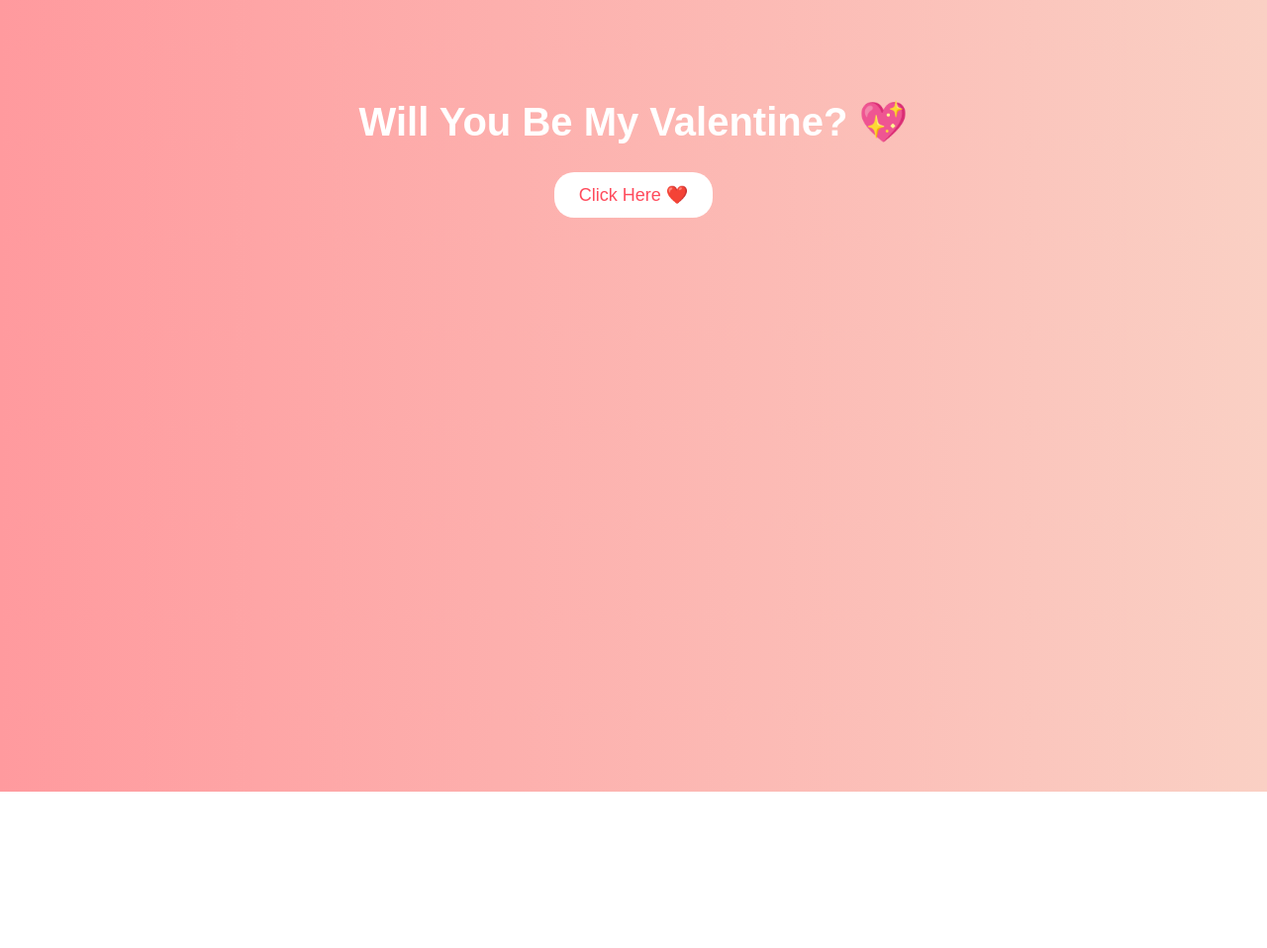
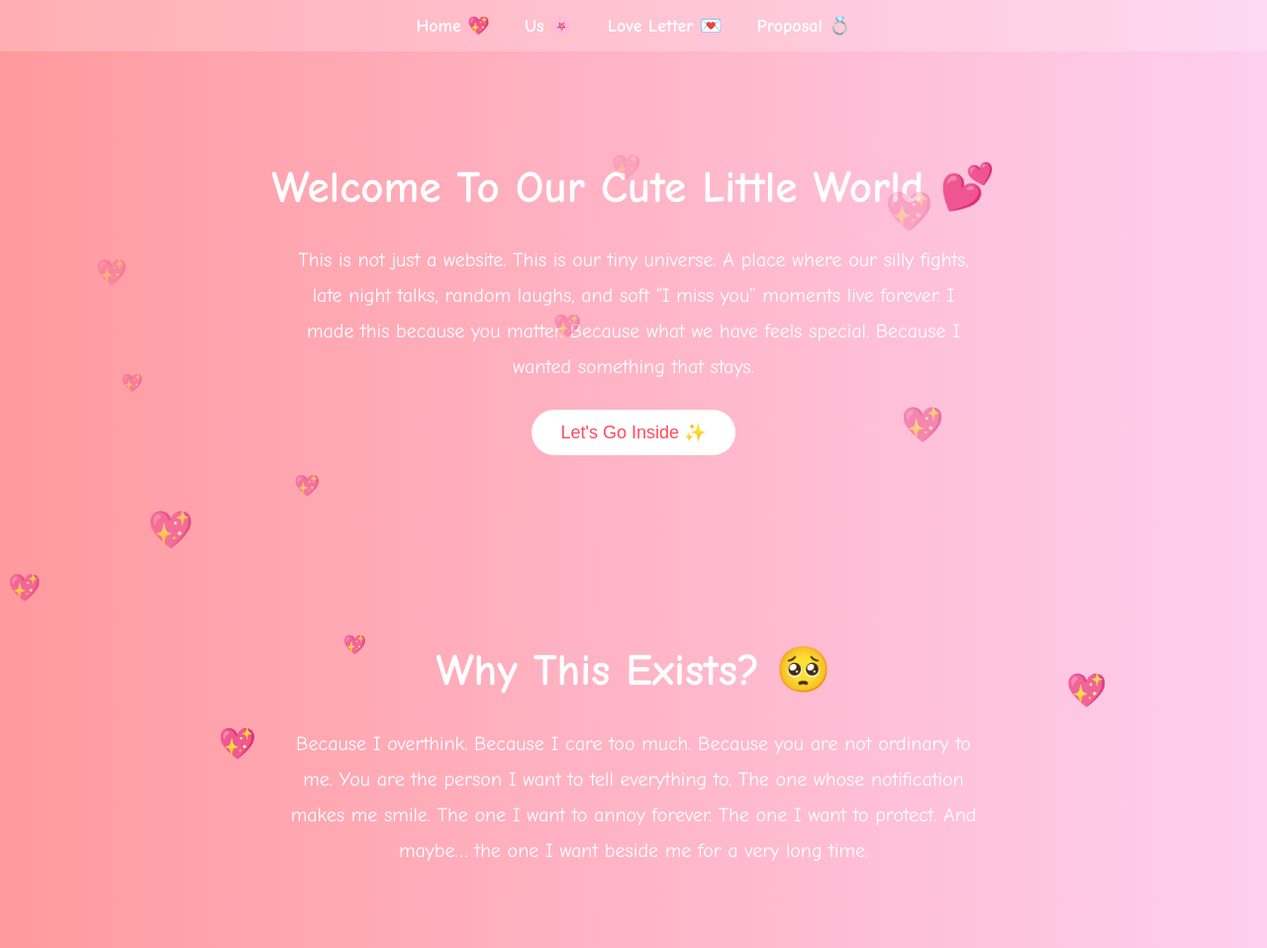
Before and after one commit to aryaxcutie/valentine, a plain HTML site: page index.html in a window 1280 px wide. Shown: the whole page at 99% size. Before the commit the page ends 800 px from the top, so only its background shows below. Drawn offline with Linux system fonts and the light colour scheme.

Commit message:
Update index.html

```diff
--- a/index.html
+++ b/index.html
@@ -1,52 +1,140 @@
 <!DOCTYPE html>
 <html>
 <head>
-<title>Happy Valentine ❤️</title>
+<title>Our Cute Little World 💕</title>
+
 <style>
 body {
-  background: linear-gradient(to right, #ff9a9e, #fad0c4);
+  margin: 0;
+  font-family: Comic Sans MS, cursive;
+  background: linear-gradient(to right, #ff9a9e, #fecfef);
   text-align: center;
-  font-family: Arial, sans-serif;
+  color: white;
+  overflow-x: hidden;
 }
+
+/* Navbar */
+.navbar {
+  background-color: rgba(255,255,255,0.2);
+  padding: 15px;
+}
+.navbar a {
+  color: white;
+  margin: 15px;
+  text-decoration: none;
+  font-weight: bold;
+  font-size: 18px;
+}
+.navbar a:hover {
+  text-decoration: underline;
+}
+
+/* Sections */
+.section {
+  padding: 80px 20px;
+}
+
 h1 {
-  margin-top: 100px;
-  color: white;
-  font-size: 40px;
+  font-size: 45px;
 }
+
+p {
+  max-width: 700px;
+  margin: auto;
+  font-size: 20px;
+  line-height: 1.8;
+}
+
+/* Button */
 button {
-  padding: 12px 25px;
+  padding: 12px 30px;
   font-size: 18px;
+  border: none;
+  border-radius: 25px;
   background-color: white;
   color: #ff4b5c;
-  border: none;
-  border-radius: 20px;
   cursor: pointer;
+  margin-top: 25px;
 }
 button:hover {
   background-color: #ff4b5c;
   color: white;
 }
-#message {
-  margin-top: 20px;
-  font-size: 22px;
-  color: white;
+
+/* Floating hearts */
+.heart {
+  position: fixed;
+  bottom: -10px;
+  font-size: 20px;
+  animation: float 6s linear infinite;
+}
+@keyframes float {
+  0% { transform: translateY(0); opacity: 1; }
+  100% { transform: translateY(-100vh); opacity: 0; }
 }
 </style>
 </head>
 
 <body>
 
-<h1>Will You Be My Valentine? 💖</h1>
+<!-- Background Music -->
+<audio autoplay loop>
+  <source src="song.mp3" type="audio/mpeg">
+</audio>
 
-<button onclick="showMessage()">Click Here ❤️</button>
+<div class="navbar">
+  <a href="index.html">Home 💖</a>
+  <a href="about.html">Us 🌸</a>
+  <a href="love.html">Love Letter 💌</a>
+  <a href="proposal.html">Proposal 💍</a>
+</div>
 
-<p id="message"></p>
+<div class="section">
+  <h1>Welcome To Our Cute Little World 💕</h1>
+  <p>
+    This is not just a website.
+    This is our tiny universe.
+    A place where our silly fights, late night talks, random laughs,
+    and soft “I miss you” moments live forever.
+
+    I made this because you matter.
+    Because what we have feels special.
+    Because I wanted something that stays.
+  </p>
+
+  <a href="about.html">
+    <button>Let's Go Inside ✨</button>
+  </a>
+</div>
+
+<div class="section">
+  <h1>Why This Exists? 🥺</h1>
+  <p>
+    Because I overthink.
+    Because I care too much.
+    Because you are not ordinary to me.
+
+    You are the person I want to tell everything to.
+    The one whose notification makes me smile.
+    The one I want to annoy forever.
+    The one I want to protect.
+
+    And maybe…
+    the one I want beside me for a very long time.
+  </p>
+</div>
 
 <script>
-function showMessage() {
-  document.getElementById("message").innerHTML =
-  "You are the most special person in my life ❤️";
+function createHeart() {
+  const heart = document.createElement("div");
+  heart.className = "heart";
+  heart.innerHTML = "💖";
+  heart.style.left = Math.random() * 100 + "vw";
+  heart.style.fontSize = Math.random() * 25 + 15 + "px";
+  document.body.appendChild(heart);
+  setTimeout(() => { heart.remove(); }, 6000);
 }
+setInterval(createHeart, 400);
 </script>
 
 </body>
```
